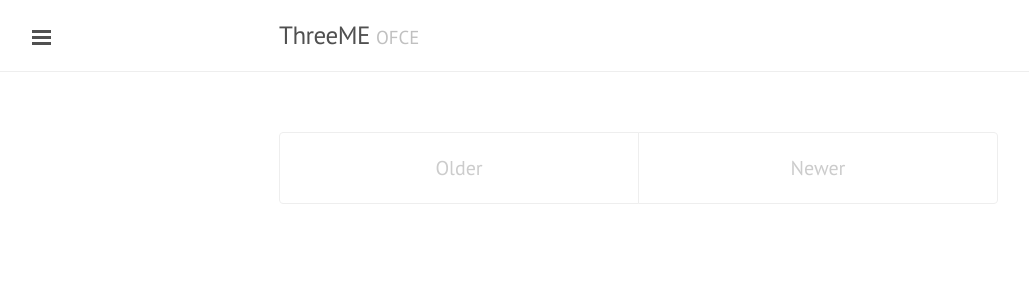
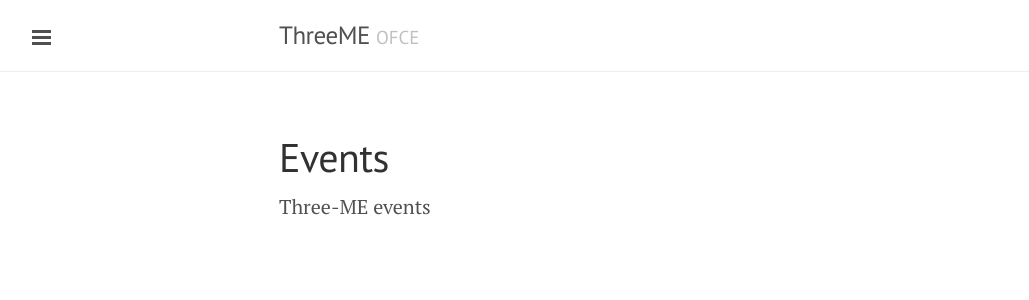
Before and after one commit to Lidewey/Lidewey.github.io, a Jekyll site: the page built from Events.html, in a window 1280 px wide. Shown: the top 300 px of the page, without its empty margins (1-1030 px from the left). Built offline with Jekyll 4.4.1, drawn with Linux system fonts in a browser that asks for light colours; Markdown is read by kramdown in place of the engine named in the settings.

Commit message:
Switch news and index page

```diff
--- a/Events.html
+++ b/Events.html
@@ -3,35 +3,7 @@ layout: default
 title: Events
 ---
 
-<div class="posts">
-  {% for post in paginator.posts %}
-  <div class="post">
-    <h1 class="post-title">
-      <a href="{{ post.url }}">
-        {{ post.title }}
-      </a>
-    </h1>
 
-    <span class="post-date">{{ post.date | date_to_string }}</span>
+<h1>Events</h1>
 
-    {{ post.content }}
-  </div>
-  {% endfor %}
-</div>
-
-<div class="pagination">
-  {% if paginator.next_page %}
-    <a class="pagination-item older" href="{{ site.baseurl }}page{{paginator.next_page}}">Older</a>
-  {% else %}
-    <span class="pagination-item older">Older</span>
-  {% endif %}
-  {% if paginator.previous_page %}
-    {% if paginator.page == 2 %}
-      <a class="pagination-item newer" href="{{ site.baseurl }}">Newer</a>
-    {% else %}
-      <a class="pagination-item newer" href="{{ site.baseurl }}page{{paginator.previous_page}}">Newer</a>
-    {% endif %}
-  {% else %}
-    <span class="pagination-item newer">Newer</span>
-  {% endif %}
-</div>
+Three-ME events
```
